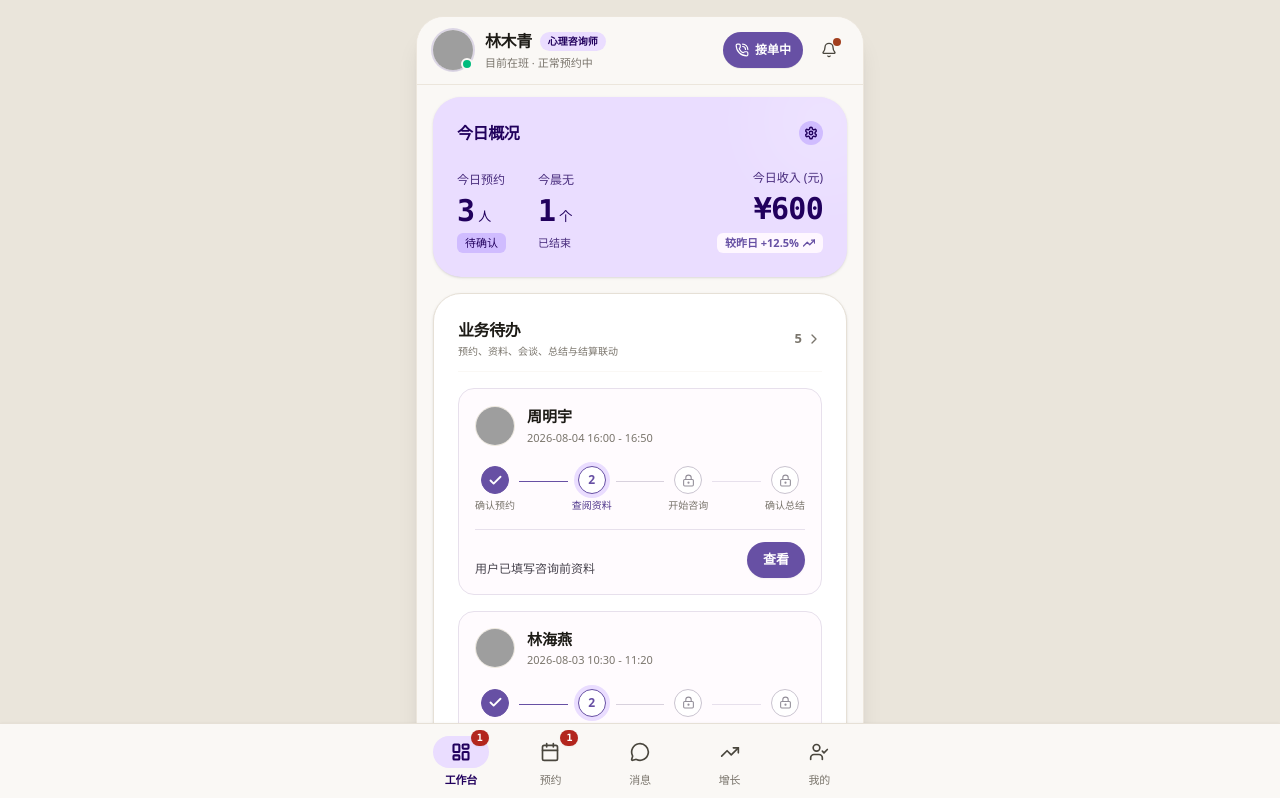
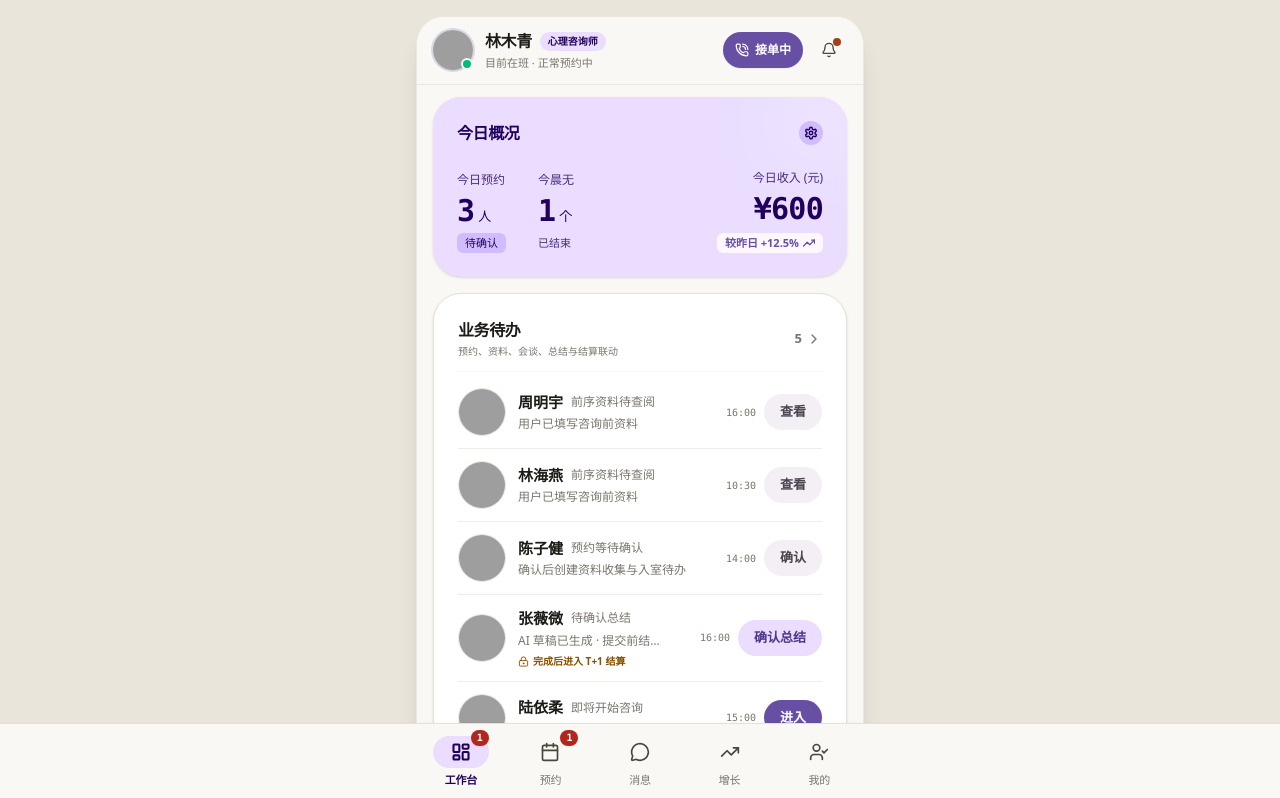
Before and after one commit to duran2015/-, a React (Vite) app: page /counselor in a window 1280 px wide. Shown: the top 798 px of the page. Built offline with nearby package versions, Linux system fonts and the light colour scheme; grey boxes are pictures that could not be loaded.

Commit message:
fix: compact counselor workbench tasks

```diff
--- a/src/components/Workbench/WorkbenchTasks.tsx
+++ b/src/components/Workbench/WorkbenchTasks.tsx
@@ -1,8 +1,7 @@
 import React, { useMemo } from 'react';
-import { Check, ChevronRight, LockKeyhole, Minus } from 'lucide-react';
+import { ChevronRight, LockKeyhole } from 'lucide-react';
 import { useAppStore } from '../../client-app/store';
 import { buildCounselorJourneys } from '../../workbenchJourney';
-import type { CounselorJourneyStep } from '../../workbenchJourney';
 import type { Order, WorkflowTaskType } from '../../types';
 
 interface WorkbenchTasksProps {
@@ -17,54 +16,33 @@ interface WorkbenchTasksProps {
 }
 
 type CurrentTaskDescriptor = {
+  statusText: string;
   desc: string;
   btnText: string;
 };
 
 const currentTaskDescriptors: Partial<Record<WorkflowTaskType, CurrentTaskDescriptor>> = {
   confirm_booking: {
+    statusText: '预约等待确认',
     desc: '确认后创建资料收集与入室待办',
     btnText: '确认',
   },
   review_intake: {
+    statusText: '前序资料待查阅',
     desc: '用户已填写咨询前资料',
     btnText: '查看',
   },
   enter_session: {
+    statusText: '即将开始咨询',
     desc: '咨询室已准备就绪',
     btnText: '进入',
   },
   complete_session_review: {
+    statusText: '待确认总结',
     desc: 'AI 草稿已生成 · 提交前结算锁定',
     btnText: '确认总结',
   },
 };
-
-const stepNodeClasses: Record<CounselorJourneyStep['status'], string> = {
-  completed: 'border-[#6750A4] bg-[#6750A4] text-white',
-  skipped: 'border-[#CAC4D0] bg-[#F4EFF4] text-[#938F99]',
-  current: 'border-[#6750A4] bg-white text-[#6750A4] ring-4 ring-[#EADDFF]',
-  locked: 'border-[#CAC4D0] bg-white text-[#938F99]',
-};
-
-const connectorClasses: Record<CounselorJourneyStep['status'], string> = {
-  completed: 'bg-[#6750A4]',
-  skipped: 'bg-[#D8D1DD]',
-  current: 'bg-[#D8D1DD]',
-  locked: 'bg-[#E7E0EC]',
-};
-
-const StepNode: React.FC<{ step: CounselorJourneyStep; index: number }> = ({ step, index }) => (
-  <span
-    aria-label={`${step.label}：${step.status}`}
-    className={`flex h-7 w-7 shrink-0 items-center justify-center rounded-full border text-[12px] font-bold ${stepNodeClasses[step.status]}`}
-  >
-    {step.status === 'completed' && <Check size={15} strokeWidth={3} />}
-    {step.status === 'skipped' && <Minus size={15} strokeWidth={3} />}
-    {step.status === 'current' && index + 1}
-    {step.status === 'locked' && <LockKeyhole size={13} />}
-  </span>
-);
 
 export const WorkbenchTasks: React.FC<WorkbenchTasksProps> = ({
   orders,
@@ -92,10 +70,15 @@ export const WorkbenchTasks: React.FC<WorkbenchTasksProps> = ({
         </div>
       </div>
 
-      <div className="space-y-4">
+      <div className="divide-y divide-[#F0ECE6]">
         {journeys.map((journey) => {
           const descriptor = currentTaskDescriptors[journey.currentTask.taskType];
           const { order, currentTask } = journey;
+          const buttonClassForCurrentTask = currentTask.taskType === 'enter_session'
+            ? 'rounded-full bg-[#6750A4] px-4 py-2 text-[13px] font-bold text-white shadow-xs transition hover:bg-[#594294] focus-visible:outline focus-visible:outline-2 focus-visible:outline-offset-2 focus-visible:outline-[#6750A4] active:scale-95'
+            : currentTask.taskType === 'complete_session_review'
+              ? 'rounded-full bg-[#EADDFF] px-4 py-2 text-[13px] font-bold text-[#4F378B] transition hover:bg-[#D8BFFF] focus-visible:outline focus-visible:outline-2 focus-visible:outline-offset-2 focus-visible:outline-[#6750A4] active:scale-95'
+              : 'rounded-full bg-[#F4EFF4] px-4 py-2 text-[13px] font-bold text-[#49454F] transition hover:bg-[#E7E0EC] focus-visible:outline focus-visible:outline-2 focus-visible:outline-offset-2 focus-visible:outline-[#6750A4] active:scale-95';
           const handleCurrentTask = () => {
             if (currentTask.taskType === 'confirm_booking') onConfirmOrder(order.id);
             else if (currentTask.taskType === 'review_intake') onViewClientFile?.(order);
@@ -103,51 +86,41 @@ export const WorkbenchTasks: React.FC<WorkbenchTasksProps> = ({
             else if (currentTask.taskType === 'complete_session_review') onWriteSummary(order);
           };
 
+          if (!descriptor) return null;
+
           return (
-            <article key={order.id} className="rounded-2xl border border-[#E7E0EC] bg-[#FFFBFE] p-4">
+            <article key={order.id} className="flex w-full items-center justify-between gap-3 py-3 first:pt-0 last:pb-0">
               <div className="flex min-w-0 items-center gap-3">
-                <img src={order.clientAvatar} alt="" className="h-10 w-10 shrink-0 rounded-full border border-[#ECE6DC] bg-white object-cover" />
-                <div className="min-w-0">
-                  <div className="truncate text-[15px] font-bold text-[#1D1B16]">{order.clientName}</div>
-                  <div className="mt-0.5 truncate text-[11px] text-[#7A756C]">{journey.appointmentLabel}</div>
+                <img
+                  src={order.clientAvatar}
+                  alt=""
+                  className="h-12 w-12 shrink-0 rounded-full border border-[#ECE6DC] bg-[#FAF8F5] object-cover"
+                />
+                <div className="min-w-0 pr-1">
+                  <div className="flex min-w-0 items-center gap-2">
+                    <span className="truncate text-[15px] font-bold text-[#1D1B16]">{order.clientName}</span>
+                    <span className="shrink-0 text-[12px] font-medium text-[#7A756C]">{descriptor.statusText}</span>
                   </div>
-              </div>
-
-              <ol className="mt-5 flex w-full" aria-label={`${order.clientName} 的咨询流程`}>
-                {journey.steps.map((step, index) => (
-                  <li key={step.taskType} className="flex min-w-0 flex-1 items-center last:flex-none">
-                    <div className="flex min-w-0 flex-col items-center gap-1 text-center">
-                      <StepNode step={step} index={index} />
-                      <span className={`whitespace-nowrap text-[10px] font-medium ${step.status === 'current' ? 'text-[#4F378B]' : 'text-[#7A756C]'}`}>
-                        {step.label}
-                      </span>
-                    </div>
-                    {index < journey.steps.length - 1 && (
-                      <span className={`mx-1 mb-4 h-px min-w-2 flex-1 ${connectorClasses[step.status]}`} aria-hidden="true" />
-                    )}
-                  </li>
-                ))}
-              </ol>
-
-              {descriptor && (
-                <div className="mt-4 flex items-end justify-between gap-3 border-t border-[#E7E0EC] pt-3">
-                  <div className="min-w-0">
-                    <p className="text-[12px] text-[#49454F]">{descriptor.desc}</p>
+                  <div className="mt-0.5 truncate text-[12px] text-[#7A756C]">{descriptor.desc}</div>
                   {currentTask.blockingSettlement && (
                     <div className="mt-1 flex items-center gap-1 text-[10px] font-bold text-[#8A5100]">
                       <LockKeyhole size={11} />完成后进入 T+1 结算
                     </div>
                   )}
                 </div>
-                  <button
-                    type="button"
-                    onClick={handleCurrentTask}
-                    className="shrink-0 rounded-full bg-[#6750A4] px-4 py-2 text-[13px] font-bold text-white shadow-xs transition hover:bg-[#594294] focus-visible:outline focus-visible:outline-2 focus-visible:outline-offset-2 focus-visible:outline-[#6750A4] active:scale-95"
+              </div>
+              <div className="ml-auto flex shrink-0 items-center gap-2">
+                <time
+                  aria-label={`预约时间：${journey.appointmentLabel}`}
+                  title={journey.appointmentLabel}
+                  className="w-[46px] truncate text-right font-mono text-[10px] font-medium text-[#7A756C]"
                 >
+                  {order.bookingTimeSlot.split(' ')[0]}
+                </time>
+                <button type="button" onClick={handleCurrentTask} className={buttonClassForCurrentTask}>
                   {descriptor.btnText}
                 </button>
               </div>
-              )}
             </article>
           );
         })}
```
Also changed, not shown: 1 other file (tests, documents, lock files or other folders). Lines whose indentation alone changed are shown as unchanged.
